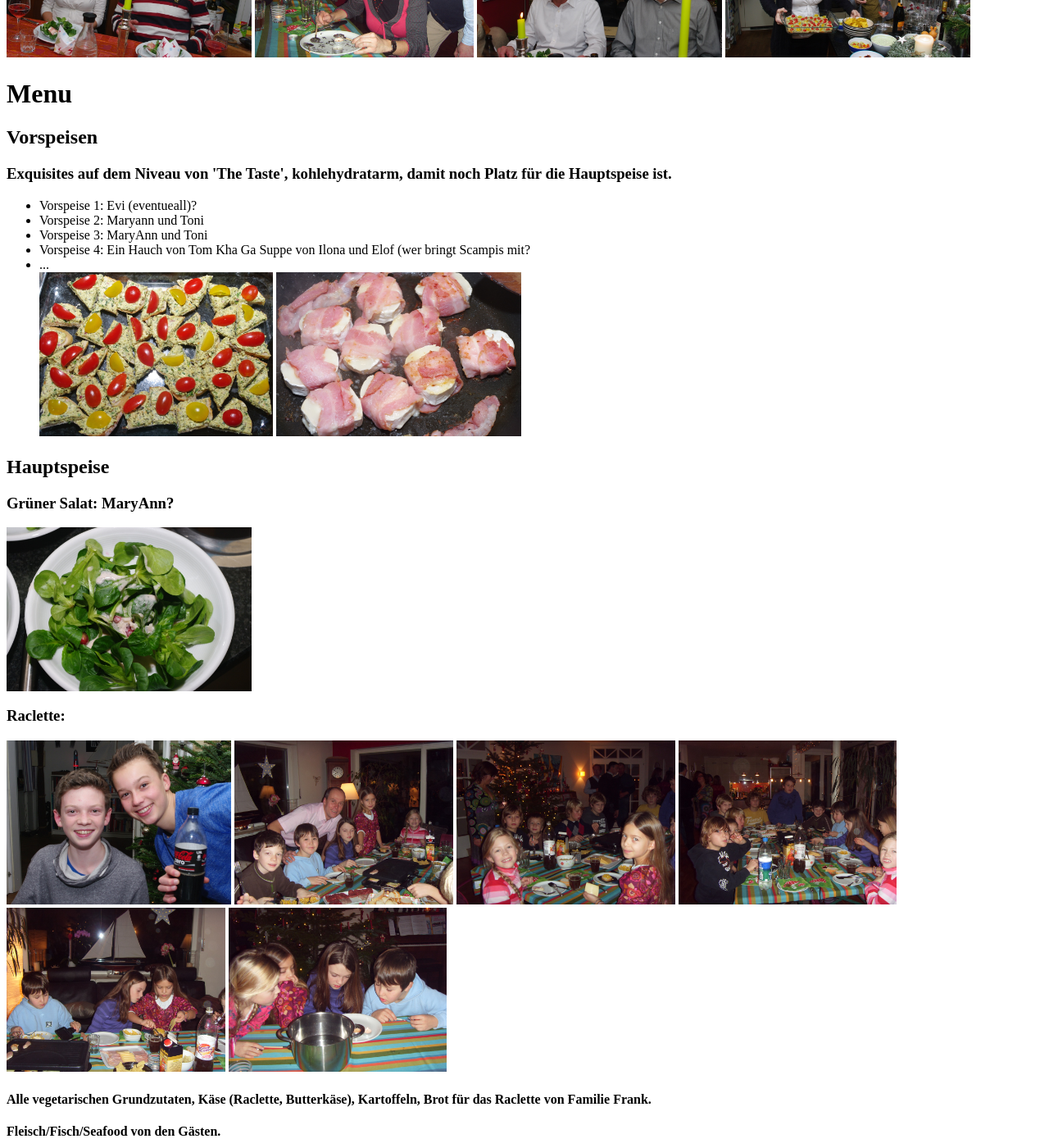
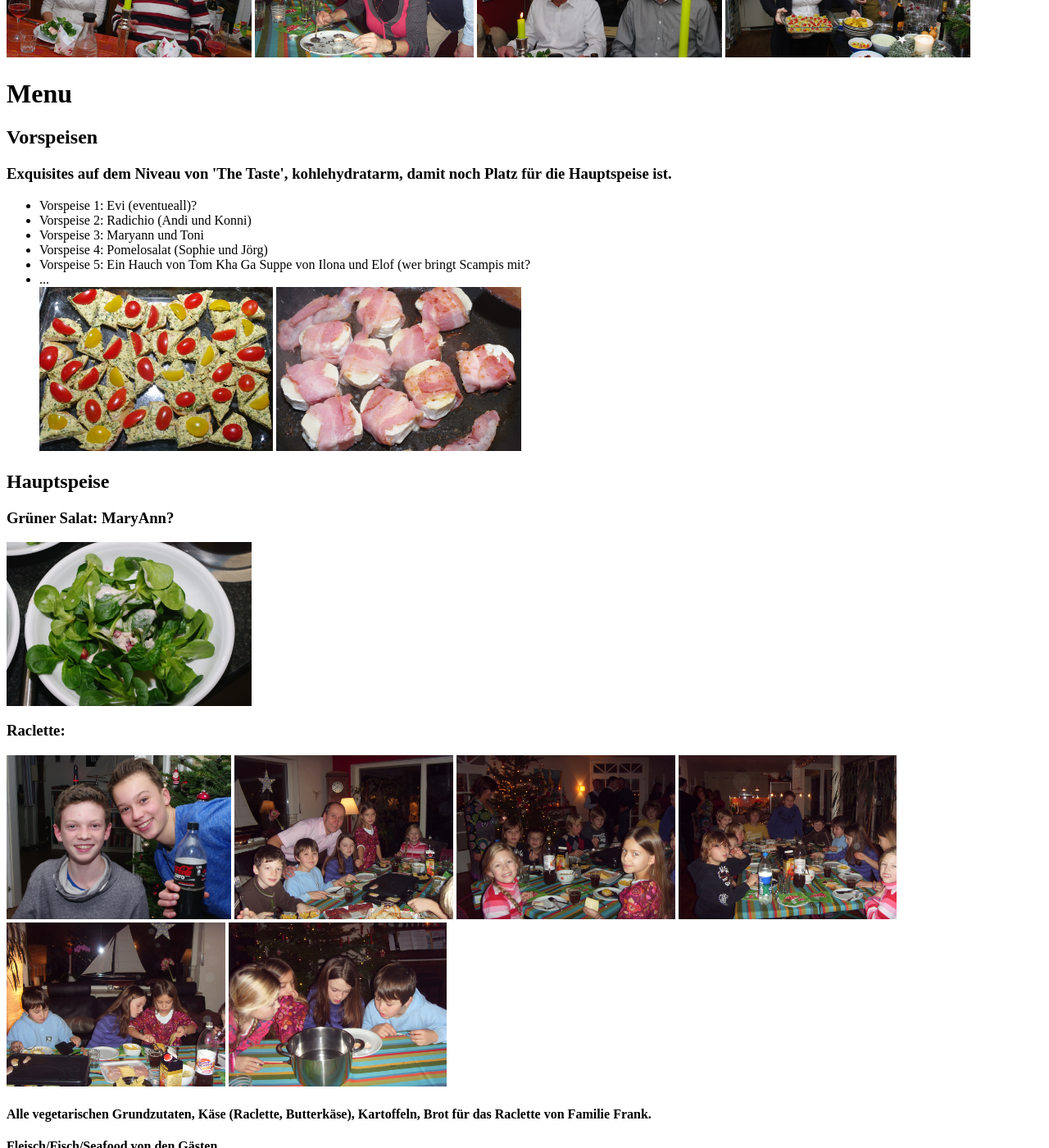
Before and after one commit to DiveDocs/Sylvester2023, a Jekyll site: the page built from index.markdown, in a window 1280 px wide and 1400 px high, scrolled down 616 px. Shown: the whole window at 82% size. Built offline with Jekyll 4.4.1, drawn with Linux system fonts in a browser that asks for light colours; some of the changed text lies outside the part shown.

Commit message:
Andi's und Sophies Eintraege

```diff
--- a/index.markdown
+++ b/index.markdown
@@ -45,9 +45,10 @@ tr:nth-child(even) {
 <h3> Exquisites auf dem Niveau von 'The Taste', kohlehydratarm, damit noch Platz für die Hauptspeise ist.</h3>
 <ul>
 <li>Vorspeise 1: Evi (eventueall)? </li>
-<li>Vorspeise 2: Maryann und Toni </li>
-<li>Vorspeise 3: MaryAnn und Toni </li>
-<li>Vorspeise 4: Ein Hauch von Tom Kha Ga Suppe von Ilona und Elof (wer bringt Scampis mit?</li>
+<li>Vorspeise 2: Radichio (Andi und Konni)</li>
+<li>Vorspeise 3: Maryann und Toni </li>
+<li>Vorspeise 4: Pomelosalat (Sophie und Jörg) </li>
+<li>Vorspeise 5: Ein Hauch von Tom Kha Ga Suppe von Ilona und Elof (wer bringt Scampis mit?</li>
 <li>... </li>
 <a><img src="./Bild2.jpg" height = "200"></a>
 <a><img src="./Bild14.jpg" height = "200"></a>
@@ -79,7 +80,7 @@ tr:nth-child(even) {
 <ul>
 <li>Nachspeise 1: Evi </li>
 <li>Nachspeise 2: Dagmar </li>
-<li>Nachspeise 3: Wer? </li>
+<li>Nachspeise 3: Sophie </li>
 <li>... </li>
 </ul>
 
```
